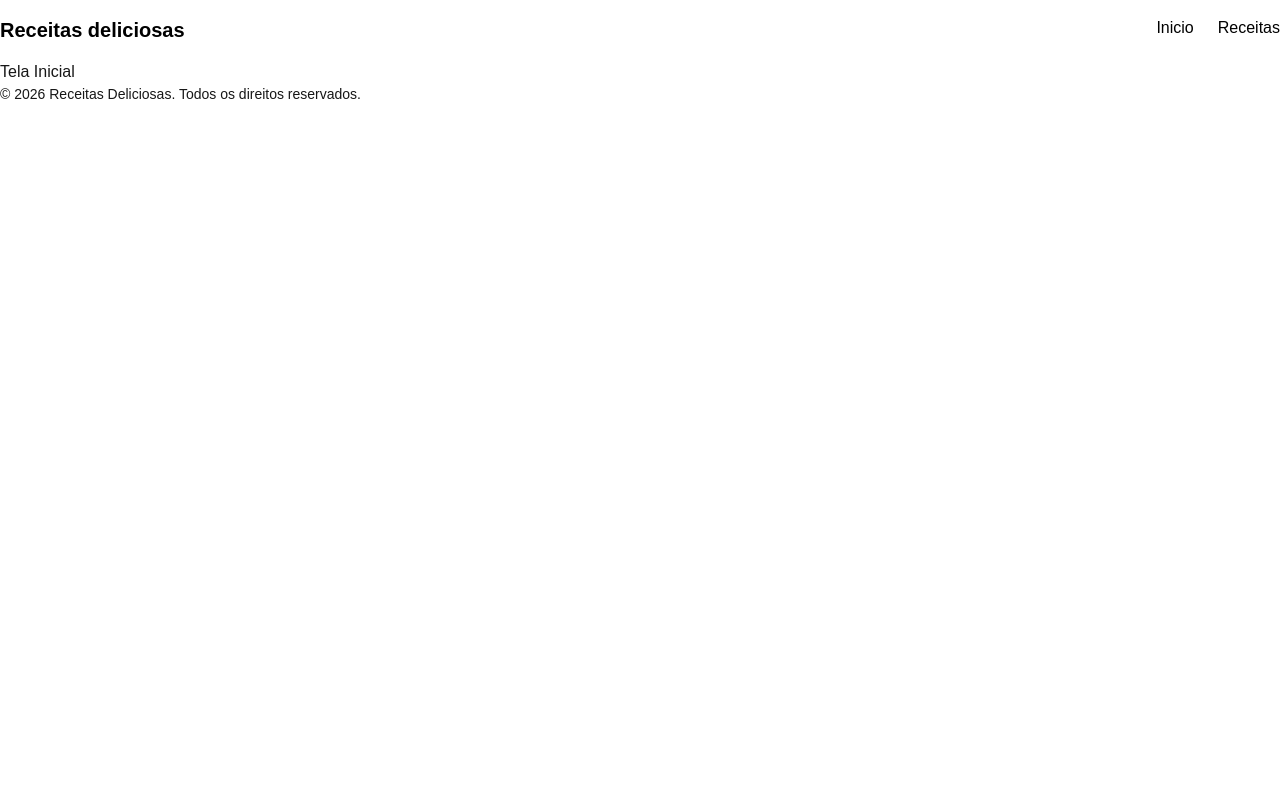
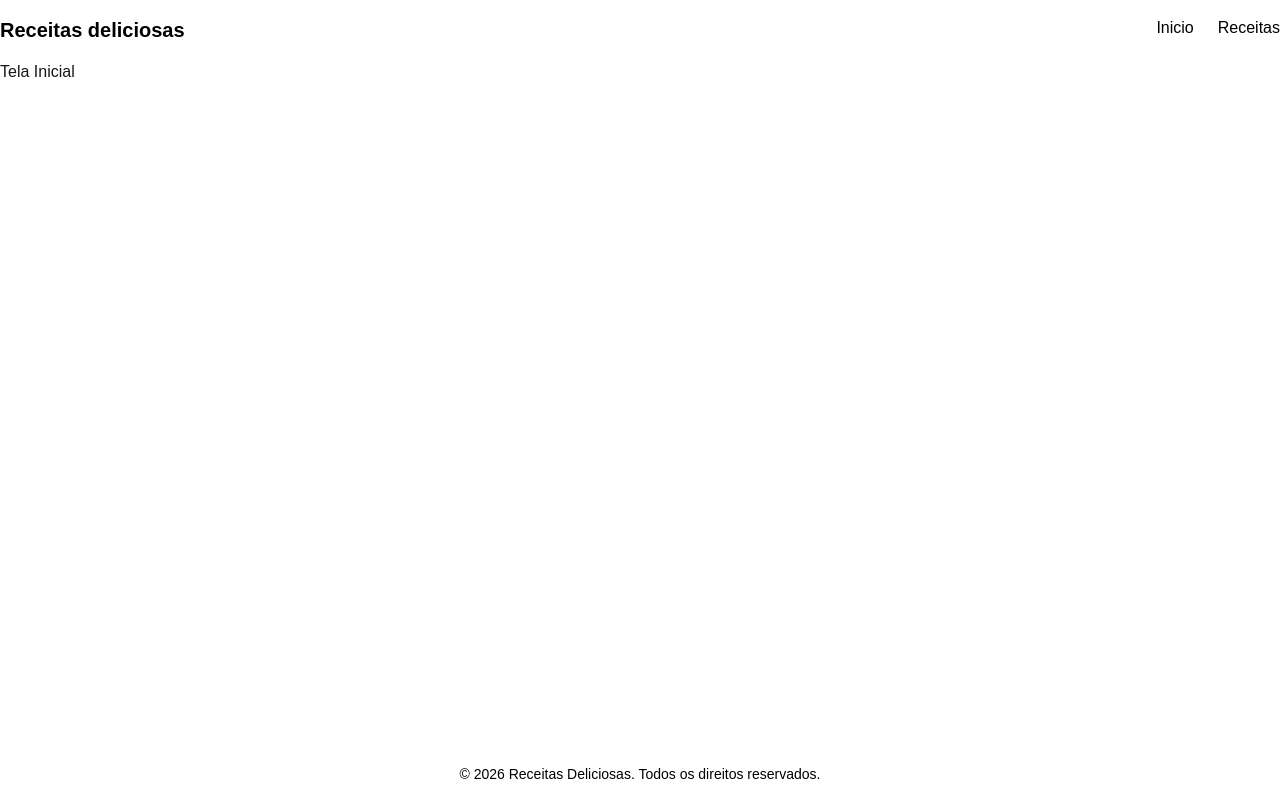
Before and after one commit to HeitorSrm/Receitas, a Next.js app: page / in a window 1280 px wide. Built offline with nearby package versions, Linux system fonts and the light colour scheme.

Commit message:
feat: adiciona footer estilizado

```diff
--- a/src/app/layout.tsx
+++ b/src/app/layout.tsx
@@ -22,7 +22,7 @@ export default function RootLayout({
   return (
     <html lang="pt-BR">
       <body
-        className={`${inter.variable} antiaçiased`}>
+        className={`${inter.variable} antialiased min-h-screen flex flex-col`}>
         <Header />
         {children}
         <Footer />
--- a/src/app/page.tsx
+++ b/src/app/page.tsx
@@ -1,7 +1,7 @@
 export default function Home() {
   return (
-    <div>
+    <main className="flex grow">
       <h1>Tela Inicial</h1>
-    </div>
+    </main>
   );
 }
--- a/src/components/Header/Footer/index.tsx
+++ b/src/components/Header/Footer/index.tsx
@@ -1,7 +1,7 @@
 export default function Footer() {
     return (
-        <footer>
-        <div>
+        <footer className="bg-white text-black py-4">
+        <div className="flex justify-center container mx-auto">
             <p className="text-sm">&copy; 2026 Receitas Deliciosas. Todos os direitos reservados.</p>
         </div>
         </footer>
```
